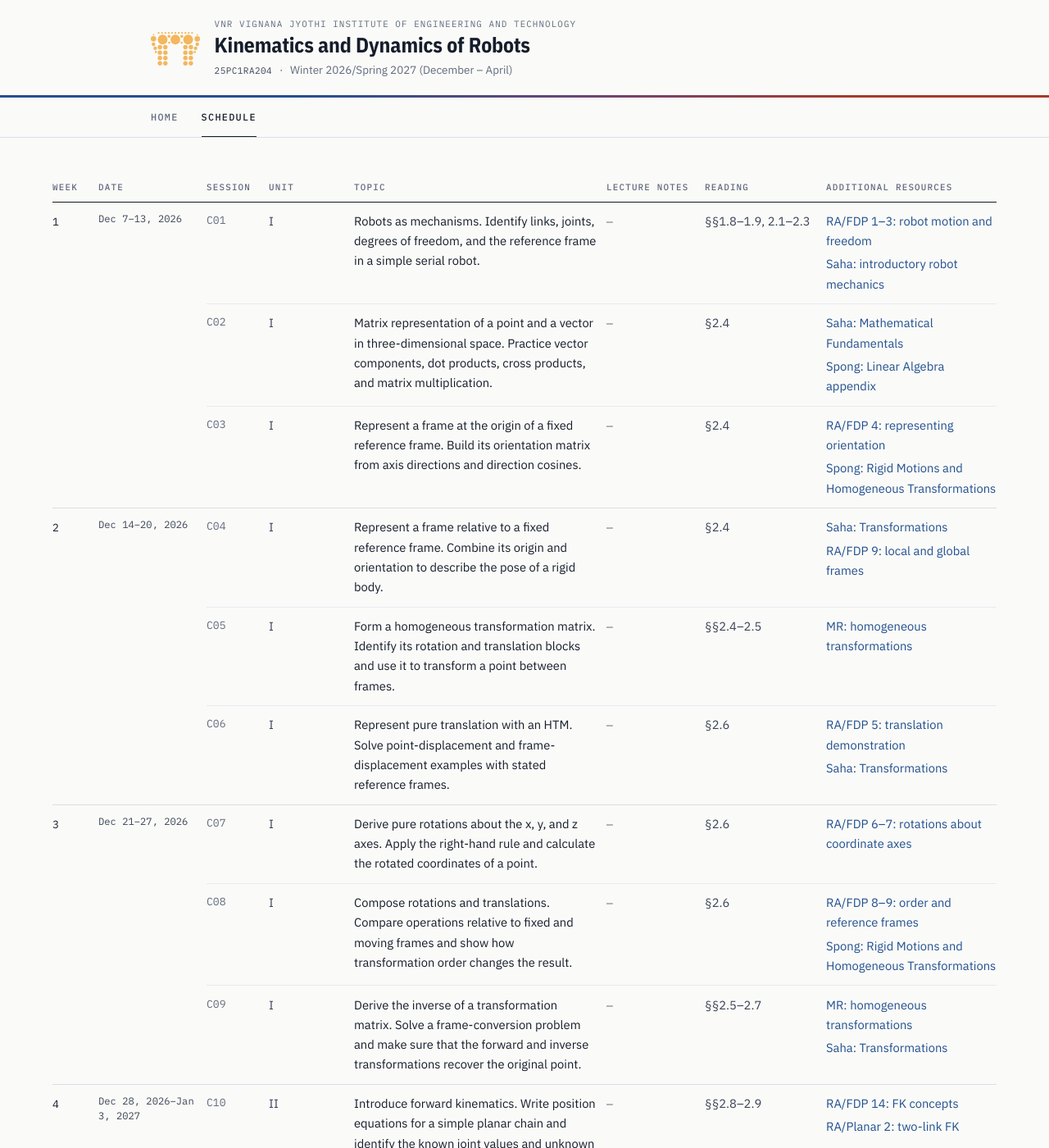
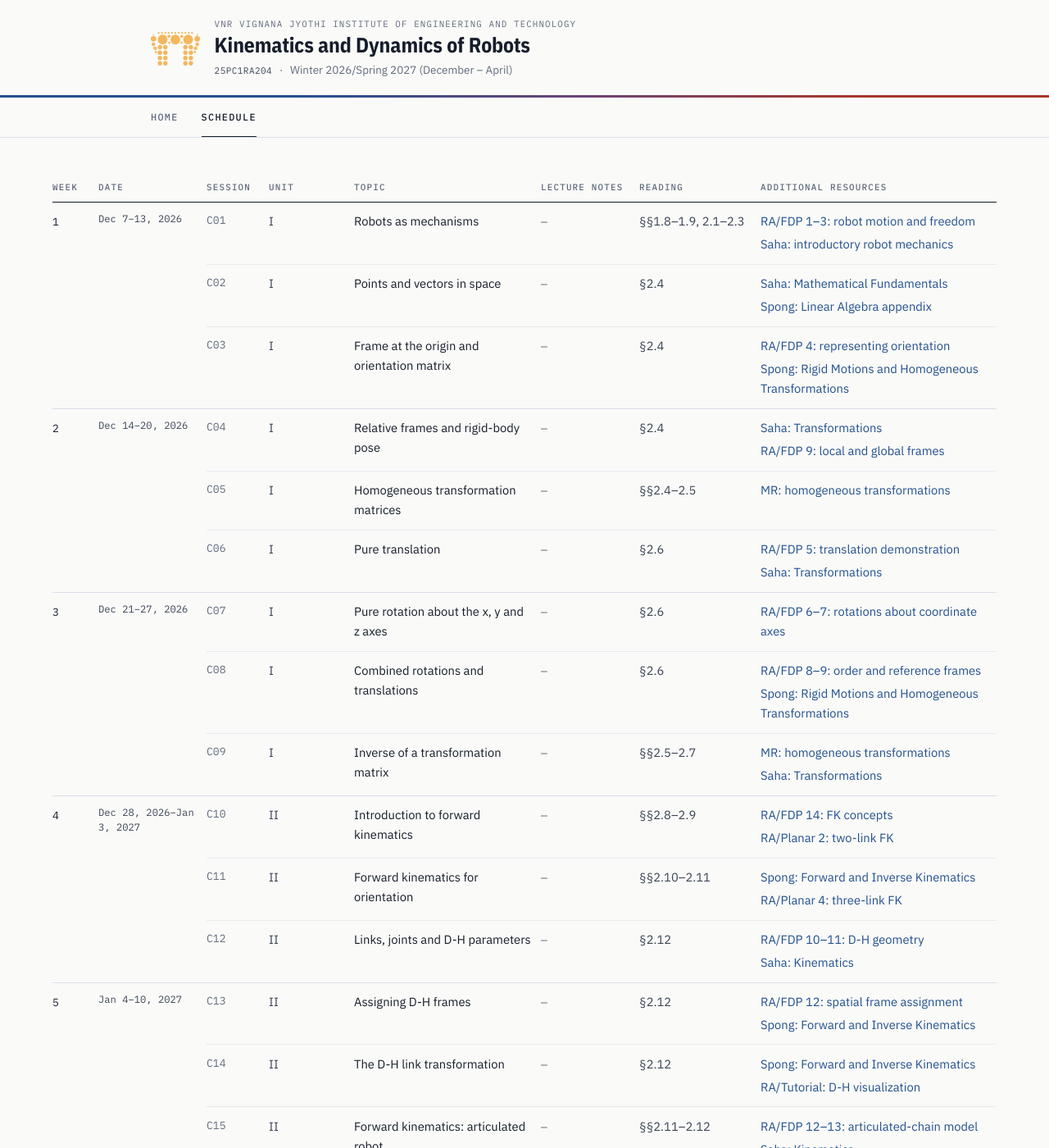
Before and after one commit to uhvardhan/kinematics-dynamics-robots, a Jekyll site: the page built from schedule.md, in a window 1280 px wide and 1400 px high. Shown: the whole window at 82% size. Built offline with Jekyll 4.4.1, drawn with Linux system fonts in a browser that asks for light colours; some of the changed text lies outside the part shown.

Commit message:
Use short titles in the schedule's Topic column
The Topic column now names each session in a few words instead of the
teaching plan's full sentences. Additional Resources gets the freed width.

Co-Authored-By: Claude Opus 5.5 <noreply@anthropic.com>
Claude-Session: https://claude.ai/code/session_01Asub2d363DQaGTL1eJYgtC

```diff
--- a/_data/schedule.yml
+++ b/_data/schedule.yml
@@ -36,7 +36,7 @@
     - id: "C01"
       date: ""
       unit: "I"
-      topic: "Robots as mechanisms. Identify links, joints, degrees of freedom, and the reference frame in a simple serial robot."
+      topic: "Robots as mechanisms"
       notes: []
       reading: "§§1.8–1.9, 2.1–2.3"
       resources:
@@ -47,7 +47,7 @@
     - id: "C02"
       date: ""
       unit: "I"
-      topic: "Matrix representation of a point and a vector in three-dimensional space. Practice vector components, dot products, cross products, and matrix multiplication."
+      topic: "Points and vectors in space"
       notes: []
       reading: "§2.4"
       resources:
@@ -58,7 +58,7 @@
     - id: "C03"
       date: ""
       unit: "I"
-      topic: "Represent a frame at the origin of a fixed reference frame. Build its orientation matrix from axis directions and direction cosines."
+      topic: "Frame at the origin and orientation matrix"
       notes: []
       reading: "§2.4"
       resources:
@@ -73,7 +73,7 @@
     - id: "C04"
       date: ""
       unit: "I"
-      topic: "Represent a frame relative to a fixed reference frame. Combine its origin and orientation to describe the pose of a rigid body."
+      topic: "Relative frames and rigid-body pose"
       notes: []
       reading: "§2.4"
       resources:
@@ -84,7 +84,7 @@
     - id: "C05"
       date: ""
       unit: "I"
-      topic: "Form a homogeneous transformation matrix. Identify its rotation and translation blocks and use it to transform a point between frames."
+      topic: "Homogeneous transformation matrices"
       notes: []
       reading: "§§2.4–2.5"
       resources:
@@ -93,7 +93,7 @@
     - id: "C06"
       date: ""
       unit: "I"
-      topic: "Represent pure translation with an HTM. Solve point-displacement and frame-displacement examples with stated reference frames."
+      topic: "Pure translation"
       notes: []
       reading: "§2.6"
       resources:
@@ -108,7 +108,7 @@
     - id: "C07"
       date: ""
       unit: "I"
-      topic: "Derive pure rotations about the x, y, and z axes. Apply the right-hand rule and calculate the rotated coordinates of a point."
+      topic: "Pure rotation about the x, y and z axes"
       notes: []
       reading: "§2.6"
       resources:
@@ -117,7 +117,7 @@
     - id: "C08"
       date: ""
       unit: "I"
-      topic: "Compose rotations and translations. Compare operations relative to fixed and moving frames and show how transformation order changes the result."
+      topic: "Combined rotations and translations"
       notes: []
       reading: "§2.6"
       resources:
@@ -128,7 +128,7 @@
     - id: "C09"
       date: ""
       unit: "I"
-      topic: "Derive the inverse of a transformation matrix. Solve a frame-conversion problem and make sure that the forward and inverse transformations recover the original point."
+      topic: "Inverse of a transformation matrix"
       notes: []
       reading: "§§2.5–2.7"
       resources:
@@ -143,7 +143,7 @@
     - id: "C10"
       date: ""
       unit: "II"
-      topic: "Introduce forward kinematics. Write position equations for a simple planar chain and identify the known joint values and unknown tool position."
+      topic: "Introduction to forward kinematics"
       notes: []
       reading: "§§2.8–2.9"
       resources:
@@ -154,7 +154,7 @@
     - id: "C11"
       date: ""
       unit: "II"
-      topic: "Write forward kinematic equations for orientation. Combine position and orientation in the base-to-tool transformation."
+      topic: "Forward kinematics for orientation"
       notes: []
       reading: "§§2.10–2.11"
       resources:
@@ -165,7 +165,7 @@
     - id: "C12"
       date: ""
       unit: "II"
-      topic: "Describe links and revolute or prismatic joints. Define the classic D-H parameters a, α, d, and θ and identify the joint variable."
+      topic: "Links, joints and D-H parameters"
       notes: []
       reading: "§2.12"
       resources:
@@ -180,7 +180,7 @@
     - id: "C13"
       date: ""
       unit: "II"
-      topic: "Assign classic D-H coordinate frames. Handle intersecting and parallel joint axes and prepare a parameter table for a short serial chain."
+      topic: "Assigning D-H frames"
       notes: []
       reading: "§2.12"
       resources:
@@ -191,7 +191,7 @@
     - id: "C14"
       date: ""
       unit: "II"
-      topic: "Derive the classic D-H link transformation from its four elementary operations. Multiply successive link transformations to obtain the base-to-tool matrix."
+      topic: "The D-H link transformation"
       notes: []
       reading: "§2.12"
       resources:
@@ -202,7 +202,7 @@
     - id: "C15"
       date: ""
       unit: "II"
-      topic: "Derive FK for a three-joint articulated robot. Construct its D-H table and calculate the tool pose for given joint angles."
+      topic: "Forward kinematics: articulated robot"
       notes: []
       reading: "§§2.11–2.12"
       resources:
@@ -217,7 +217,7 @@
     - id: "C16"
       date: ""
       unit: "II"
-      topic: "Derive FK for a SCARA robot. Use its D-H table to calculate horizontal position, vertical motion, and tool orientation."
+      topic: "Forward kinematics: SCARA robot"
       notes: []
       reading: "§2.12"
       resources:
@@ -228,7 +228,7 @@
     - id: "C17"
       date: ""
       unit: "II"
-      topic: "Derive FK for a cylindrical robot. Relate rotary and prismatic joint variables to tool position and orientation."
+      topic: "Forward kinematics: cylindrical robot"
       notes: []
       reading: "§§2.9, 2.12"
       resources:
@@ -239,7 +239,7 @@
     - id: "C18"
       date: ""
       unit: "II"
-      topic: "Solve and compare articulated, SCARA, and cylindrical FK problems. Make sure that each D-H table, zero configuration, and calculated pose agree."
+      topic: "Forward kinematics: practice problems"
       notes: []
       reading: "§§2.11–2.12"
       resources:
@@ -254,7 +254,7 @@
     - id: "C19"
       date: ""
       unit: "III, first half"
-      topic: "Introduce the inverse kinematic problem and workspace analysis. Distinguish reachable and dexterous workspace and identify targets outside a two-link workspace."
+      topic: "The inverse kinematics problem and workspace"
       notes: []
       reading: "§§1.14, 2.8, 2.13"
       resources:
@@ -265,7 +265,7 @@
     - id: "C20"
       date: ""
       unit: "III, first half"
-      topic: "Solve planar two-link IK by algebraic elimination. Recover joint angles with atan2 and retain both elbow branches where they exist."
+      topic: "Two-link inverse kinematics: algebraic method"
       notes: []
       reading: "§§2.9, 2.13"
       resources:
@@ -276,7 +276,7 @@
     - id: "C21"
       date: ""
       unit: "III, first half"
-      topic: "Solve the same two-link IK problem geometrically. Compare triangle geometry with algebraic equations and interpret the solution branches."
+      topic: "Two-link inverse kinematics: geometric method"
       notes: []
       reading: "§§2.9, 2.13"
       resources:
@@ -291,7 +291,7 @@
     - id: "C22"
       date: ""
       unit: "III, first half"
-      topic: "Solve three-DOF planar IK for a specified position and orientation. Reduce a 3R problem to a two-link position problem plus the final joint angle."
+      topic: "Three-DOF planar inverse kinematics"
       notes: []
       reading: "§§2.9–2.11, 2.13"
       resources:
@@ -302,7 +302,7 @@
     - id: "C23"
       date: ""
       unit: "III, first half"
-      topic: "Solve the position problem for a three-DOF spatial articulated arm. Apply algebraic and geometric methods and interpret workspace boundaries. Finish the first half of Unit III."
+      topic: "Three-DOF spatial inverse kinematics"
       notes: []
       reading: "§2.13"
       resources:
@@ -313,7 +313,7 @@
     - id: "C24"
       date: ""
       unit: "I, II, III first half: review"
-      topic: "Review the examination portion. Solve one transformation problem, one classic D-H FK problem, and one three-DOF IK problem."
+      topic: "Review for Sessional Examination I"
       notes: []
       reading: "§§2.4–2.13"
       resources:
@@ -328,7 +328,7 @@
     - id: "No class"
       date: ""
       unit: ""
-      topic: "Sessional Examination I. No teaching hours are assigned."
+      topic: "Sessional Examination I"
       notes: []
       reading: ""
       resources: []
@@ -339,14 +339,14 @@
     - id: "No class"
       date: ""
       unit: ""
-      topic: "Sessional Examination I continues through February 9. The review slots below apply only to available classes from February 10 onward."
+      topic: "Sessional Examination I (until February 9)"
       notes: []
       reading: ""
       resources: []
     - id: "R1"
       date: ""
       unit: "I: review"
-      topic: "Conditional review after February 9: discuss examination difficulties in frame descriptions and transformations. Omit this slot if the timetable provides no class."
+      topic: "Review: frames and transformations"
       notes: []
       reading: "§§2.4–2.7"
       resources:
@@ -355,7 +355,7 @@
     - id: "R2"
       date: ""
       unit: "II: review"
-      topic: "Conditional review after February 9: correct D-H tables and compare calculated FK with a RoboAnalyzer model. Omit this slot if unavailable."
+      topic: "Review: D-H tables and forward kinematics"
       notes: []
       reading: "§§2.11–2.12"
       resources:
@@ -364,7 +364,7 @@
     - id: "R3"
       date: ""
       unit: "III first half: review"
-      topic: "Conditional review after February 9: revisit analytical IK branches and workspace boundaries. Omit this slot if unavailable."
+      topic: "Review: inverse kinematics branches and workspace"
       notes: []
       reading: "§§2.9, 2.13"
       resources:
@@ -377,7 +377,7 @@
     - id: "C25"
       date: ""
       unit: "III, second half"
-      topic: "Analyze IK solvability, degeneracy, and dexterity. Compare absent, single, multiple, and non-isolated solution sets with geometric examples."
+      topic: "Solvability, degeneracy and dexterity"
       notes: []
       reading: "§§2.13, 2.16"
       resources:
@@ -388,7 +388,7 @@
     - id: "C26"
       date: ""
       unit: "III, second half"
-      topic: "Introduce six-DOF spatial IK for an arm with a spherical wrist. Separate arm positioning from wrist orientation and solve for the wrist center."
+      topic: "Six-DOF inverse kinematics: wrist center"
       notes: []
       reading: "§2.13"
       resources:
@@ -399,7 +399,7 @@
     - id: "C27"
       date: ""
       unit: "III, second half"
-      topic: "Complete the six-DOF solution through inverse orientation. Assemble arm and wrist branches, apply joint limits, and substitute a selected solution into FK."
+      topic: "Six-DOF inverse kinematics: inverse orientation"
       notes: []
       reading: "§§2.10–2.11, 2.13"
       resources:
@@ -414,7 +414,7 @@
     - id: "C28"
       date: ""
       unit: "III, second half"
-      topic: "Program analytical IK for a three-DOF planar robot. Handle angle quadrants, unreachable targets, and branch selection, then compare the resulting FK pose with the target."
+      topic: "Programming inverse kinematics"
       notes: []
       reading: "§2.14"
       resources:
@@ -425,7 +425,7 @@
     - id: "C29"
       date: ""
       unit: "III, second half"
-      topic: "Study the fundamental problem with D-H representation in IK. Discuss its implications for solving inverse equations and compare D-H and direct geometric reasoning."
+      topic: "Limits of D-H representation in inverse kinematics"
       notes: []
       reading: "§§2.13, 2.17"
       resources:
@@ -436,7 +436,7 @@
     - id: "C30"
       date: ""
       unit: "IV"
-      topic: "Introduce differential relationships and the Jacobian, the matrix relating joint rates to tool velocity. Derive the planar velocity relation and distinguish small changes from finite motion."
+      topic: "Differential relationships and the Jacobian"
       notes: []
       reading: "§§5.1–5.4"
       resources:
@@ -451,7 +451,7 @@
     - id: "C31"
       date: ""
       unit: "IV"
-      topic: "Distinguish differential motion of a frame from motion generated by robot joints. Construct the differential operator for small translations and rotations."
+      topic: "Differential motion and the differential operator"
       notes: []
       reading: "§§5.5–5.6"
       resources:
@@ -462,7 +462,7 @@
     - id: "C32"
       date: ""
       unit: "IV"
-      topic: "Interpret differential changes in position and orientation. Express those changes between frames and apply them to a robot hand frame."
+      topic: "Interpreting differential changes"
       notes: []
       reading: "§§5.7–5.9"
       resources:
@@ -473,7 +473,7 @@
     - id: "C33"
       date: ""
       unit: "IV"
-      topic: "Calculate a serial-manipulator Jacobian. Derive revolute and prismatic joint columns and work through a planar example."
+      topic: "Calculating the Jacobian"
       notes: []
       reading: "§5.10"
       resources:
@@ -488,7 +488,7 @@
     - id: "C34"
       date: ""
       unit: "IV"
-      topic: "Calculate the Jacobian for a SCARA or articulated robot. Compare predicted tool velocity with the change produced by small joint increments."
+      topic: "Jacobian of a SCARA or articulated robot"
       notes: []
       reading: "§§5.9–5.10"
       resources:
@@ -499,7 +499,7 @@
     - id: "C35"
       date: ""
       unit: "IV"
-      topic: "Relate the Jacobian to the differential operator. Obtain a tool-frame differential change from joint increments with consistent frame notation."
+      topic: "The Jacobian and the differential operator"
       notes: []
       reading: "§5.11"
       resources:
@@ -510,7 +510,7 @@
     - id: "C36"
       date: ""
       unit: "IV"
-      topic: "Analyze singularities through loss of Jacobian rank. For a robot with a spherical wrist, decouple arm and wrist singularities and interpret the lost motion directions."
+      topic: "Singularity analysis"
       notes: []
       reading: "§§5.3, 5.12. Use Spong for the arm/wrist decoupling treatment."
       resources:
@@ -525,7 +525,7 @@
     - id: "C37"
       date: ""
       unit: "IV"
-      topic: "Apply the inverse Jacobian to a desired tool velocity. Solve a numerical example and explain why a square, nonsingular Jacobian is required for an ordinary inverse."
+      topic: "The inverse Jacobian"
       notes: []
       reading: "§5.12"
       resources:
@@ -536,7 +536,7 @@
     - id: "C38"
       date: ""
       unit: "V"
-      topic: "Introduce energy-based dynamics and compare it with Newtonian force balance. Form the Lagrangian as kinetic minus potential energy and derive a one-DOF equation."
+      topic: "Introduction to Lagrangian dynamics"
       notes: []
       reading: "§§6.1–6.2"
       resources:
@@ -547,7 +547,7 @@
     - id: "C39"
       date: ""
       unit: "V"
-      topic: "Form kinetic and potential energies for robot links. Calculate center-of-mass velocities and prepare the energy expressions for a two-DOF example."
+      topic: "Kinetic and potential energy of links"
       notes: []
       reading: "§§6.2, 6.4"
       resources:
@@ -562,7 +562,7 @@
     - id: "C40"
       date: ""
       unit: "V"
-      topic: "Calculate effective moments of inertia. Include link, payload, and reflected actuator contributions in a worked joint example."
+      topic: "Effective moments of inertia"
       notes: []
       reading: "§6.3"
       resources:
@@ -573,7 +573,7 @@
     - id: "C41"
       date: ""
       unit: "V"
-      topic: "Apply the Euler–Lagrange equations to the two-DOF energy model. Derive the joint equations and identify inertia, velocity-dependent, and gravity terms."
+      topic: "Euler–Lagrange equations for a two-DOF robot"
       notes: []
       reading: "§§6.2, 6.4"
       resources:
@@ -584,7 +584,7 @@
     - id: "C42"
       date: ""
       unit: "V"
-      topic: "Extend the dynamic model to multiple DOF. Assemble the matrix equation and calculate joint effort for a specified state and acceleration."
+      topic: "Dynamics of multi-DOF robots"
       notes: []
       reading: "§6.4"
       resources:
@@ -599,7 +599,7 @@
     - id: "C43"
       date: ""
       unit: "V"
-      topic: "Perform static force analysis with free-body diagrams and virtual work. Derive the Jacobian-transpose relation between tool force or moment and joint effort with stated sign conventions."
+      topic: "Static force analysis"
       notes: []
       reading: "§6.5"
       resources:
@@ -610,7 +610,7 @@
     - id: "C44"
       date: ""
       unit: "V"
-      topic: "Transform forces and moments between coordinate frames. Account for both axis rotation and the moment caused by shifting the reference point."
+      topic: "Transforming forces and moments"
       notes: []
       reading: "§6.6"
       resources:
@@ -621,7 +621,7 @@
     - id: "C45"
       date: ""
       unit: "V, with I and IV applied"
-      topic: "Solve an integrated static-load problem: transform the tool load, calculate joint effort, and include gravity consistently. Review its connection to the dynamic equations and close remaining questions."
+      topic: "Static loads and final review"
       notes: []
       reading: "§§6.4–6.6"
       resources:
--- a/assets/css/style.css
+++ b/assets/css/style.css
@@ -414,7 +414,7 @@ tbody tr:hover td { background: rgba(21, 29, 43, .022); }
    full-strength rule closes each week, so the grouping reads before the
    detail does. The min-width keeps the columns legible: narrower screens
    scroll the table sideways, and phones get the stacked layout further down
-   instead. Topic, Lecture Notes and Additional Resources share what is left. */
+   instead. Topic takes what is left; its entries are short titles. */
 .schedule { min-width: 60rem; }
 
 .schedule .t-week    { width: 3.5rem; }
@@ -423,7 +423,7 @@ tbody tr:hover td { background: rgba(21, 29, 43, .022); }
 .schedule .t-unit    { width: 6.5rem; }
 .schedule .t-notes   { width: 7.5rem; }
 .schedule .t-reading { width: 9.25rem; }
-.schedule .t-res     { width: 13rem; }
+.schedule .t-res     { width: 18rem; }
 
 .schedule td.t-week,
 .schedule td.t-date--week,
```
